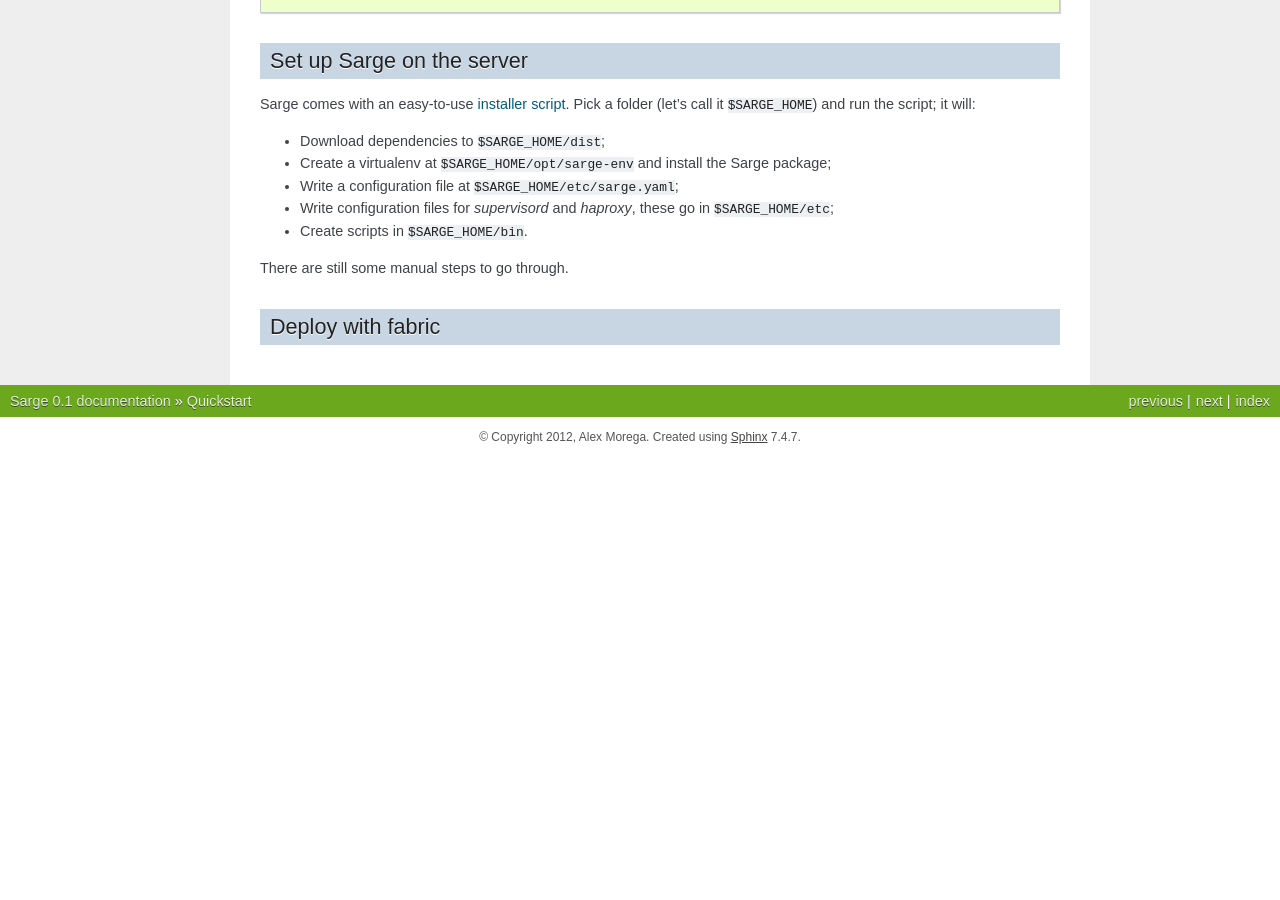
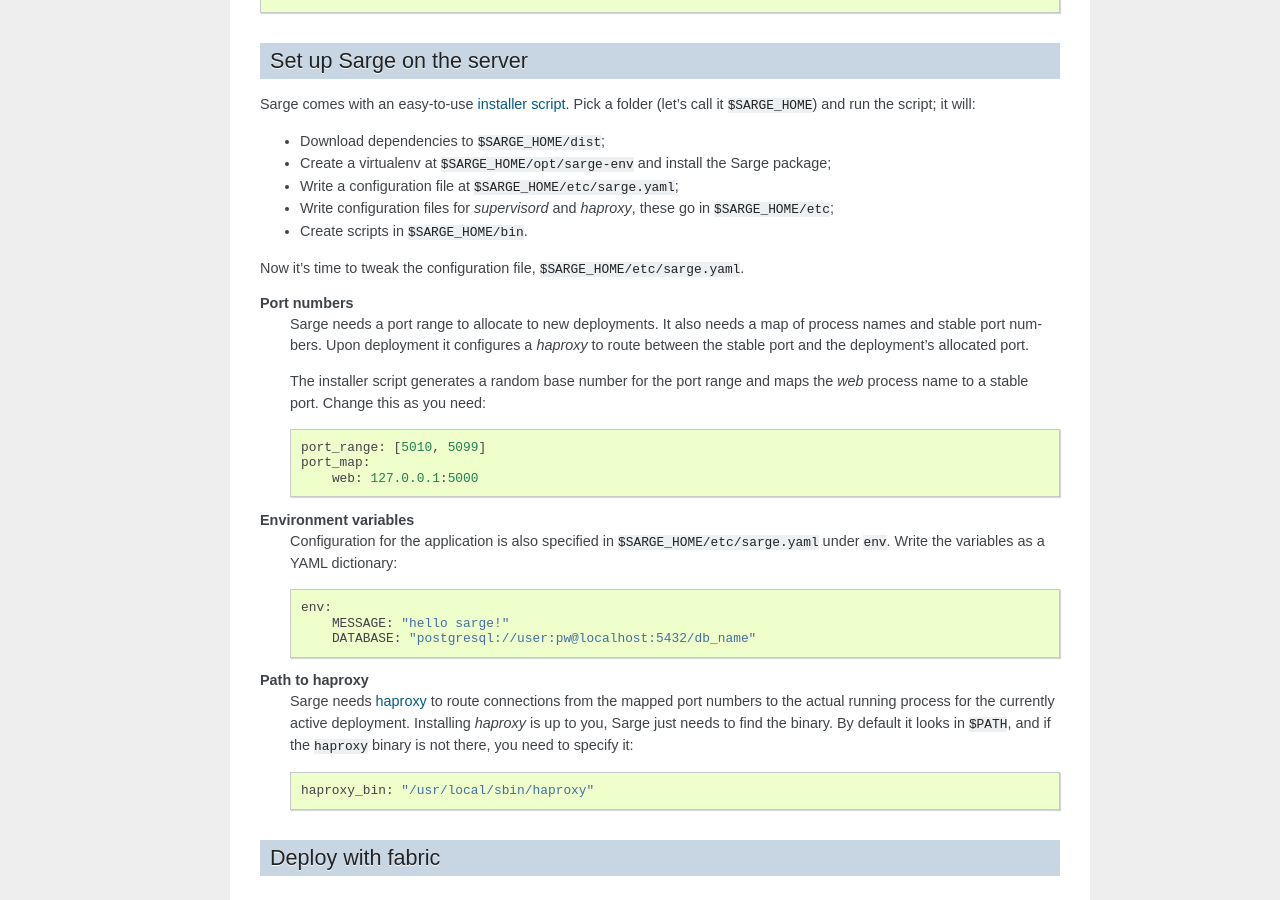
Before and after one commit to mgax/airship, a Sphinx documentation site: the page built from docs/quickstart.rst, in a window 1280 px wide and 900 px high, scrolled down 1720 px. Built offline with Sphinx 7.4.7, drawn with Linux system fonts in a browser that asks for light colours; before the commit the page ends 2177 px from its top, so only the background shows below that.

Commit message:
manual configuration

```diff
--- a/docs/quickstart.rst
+++ b/docs/quickstart.rst
@@ -137,7 +137,42 @@
   ``$SARGE_HOME/etc``;
 * Create scripts in ``$SARGE_HOME/bin``.
 
-There are still some manual steps to go through.
+Now it's time to tweak the configuration file,
+``$SARGE_HOME/etc/sarge.yaml``.
+
+**Port numbers**
+    Sarge needs a port range to allocate to new deployments. It also
+    needs a map of process names and stable port numbers. Upon
+    deployment it configures a `haproxy` to route between the stable
+    port and the deployment's allocated port.
+
+    The installer script generates a random base number for the port
+    range and maps the `web` process name to a stable port. Change this
+    as you need::
+
+        port_range: [5010, 5099]
+        port_map:
+            web: 127.0.0.1:5000
+
+**Environment variables**
+    Configuration for the application is also specified in
+    ``$SARGE_HOME/etc/sarge.yaml`` under ``env``. Write the variables as
+    a YAML dictionary::
+
+        env:
+            MESSAGE: "hello sarge!"
+            DATABASE: "postgresql://user:pw@localhost:5432/db_name"
+
+**Path to haproxy**
+    Sarge needs haproxy_ to route connections from the mapped port
+    numbers to the actual running process for the currently active
+    deployment. Installing `haproxy` is up to you, Sarge just needs to
+    find the binary. By default it looks in ``$PATH``, and if the
+    ``haproxy`` binary is not there, you need to specify it::
+
+        haproxy_bin: "/usr/local/sbin/haproxy"
+
+.. _haproxy: http://haproxy.1wt.eu/
 
 
 Deploy with fabric
```
